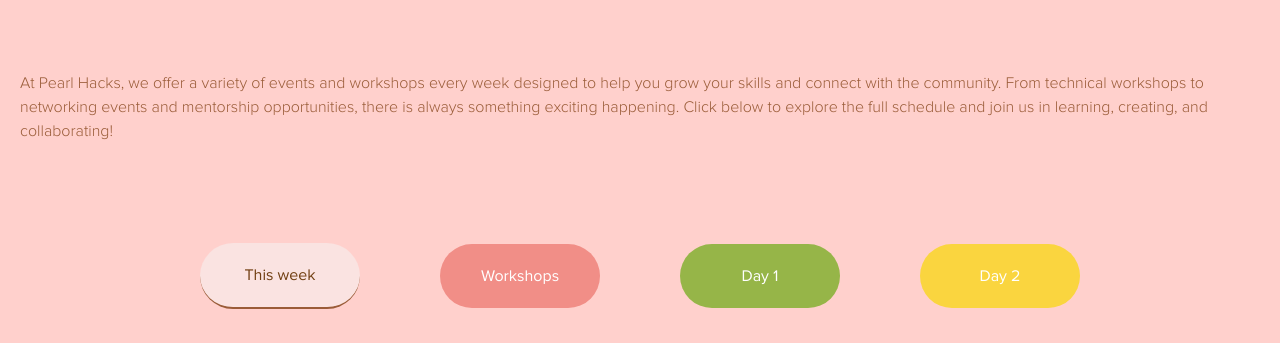
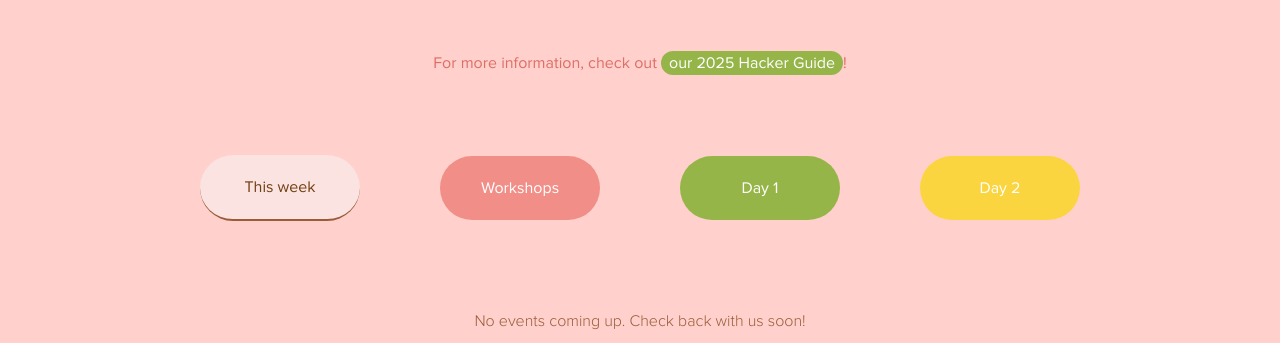
Before and after one commit to pearlhacks/2025website, a Next.js app: page /schedule in a window 1280 px wide. Shown: the part 457-800 px from the top of the page. Built offline with nearby package versions, Linux system fonts and the light colour scheme; no server answers.

Commit message:
created live page

```diff
--- a/src/app/faq/page.tsx
+++ b/src/app/faq/page.tsx
@@ -7,6 +7,7 @@ import { Heading } from "@/components/Skeletons/Heading";
 import { SocialMediaBar } from "@/components/Footer/SocialMediaBar";
 import { useQuery } from "@tanstack/react-query";
 import { getFAQs } from "@/api/getData";
+import { HackerGuideLink } from "@/components/HackerGuideLink";
 
 export default function Page() {
   const categories = [
@@ -60,6 +61,7 @@ export default function Page() {
 
   return (
     <GenericLayout title="FAQ">
+      <HackerGuideLink />
       {faqsByCategory.map(({ category, faqs }) => (
         <div className="pb-5" key={category}>
           <h2 className="text-green font-sans font-bold text-2xl">
--- a/src/app/live/page.tsx
+++ b/src/app/live/page.tsx
@@ -9,11 +9,11 @@ import Tab from "@/components/Live/Tab";
 export default function Page() {
   return (
     <GenericLayout title="Live">
-      <div className="space-y-4">
+      <div className="w-full space-y-4">
         <Timer />
         <LiveButtonGroup />
 
-        <h2 className="text-green font-sans font-bold text-2xl">
+        <h2 className="text-green mt-8 font-sans font-bold text-2xl">
           Event Information
         </h2>
         <Tab />
--- a/src/app/resources/page.tsx
+++ b/src/app/resources/page.tsx
@@ -11,6 +11,7 @@ import {
   ExternalLinkCardSkeleton,
 } from "@/components/Skeletons/ResourceCard";
 import { Resource } from "@/utils/Types";
+import { HackerGuideLink } from "@/components/HackerGuideLink";
 
 export default function Page() {
   const queries = useQueries({
@@ -51,6 +52,7 @@ export default function Page() {
 
   return (
     <GenericLayout title="Resources">
+      <HackerGuideLink />
       <div className="w-full max-w-7xl mx-auto space-y-8 px-4 sm:px-6 lg:px-8">
         <div className="w-full">
           <h2 className="text-green font-sans font-bold text-2xl pb-5">
--- a/src/app/schedule/page.tsx
+++ b/src/app/schedule/page.tsx
@@ -6,9 +6,10 @@ import { GenericLayout } from "@/components/GenericLayout";
 import { ScheduleButton } from "@/components/Schedule/ScheduleButton";
 import { getSchedules } from "@/api/getData";
 import { ScheduleEventCard } from "@/components/Schedule/ScheduleEventCards";
-import { parseISO, isThisWeek } from "date-fns";
+import { parseISO, isThisWeek, parse } from "date-fns";
 import { Schedule } from "@/utils/Types";
 import { ScheduleSkeleton } from "@/components/Skeletons/ScheduleSkeleton";
+import { HackerGuideLink } from "@/components/HackerGuideLink";
 
 export default function Page() {
   const [currentTab, setCurrentTab] = useState<
@@ -27,9 +28,7 @@ export default function Page() {
     const upcomingEvents: Schedule[] = [];
 
     events.forEach((event) => {
-      const eventDate = parseISO(
-        `${new Date().getFullYear()}-${event.date.replace("/", "-")}`
-      );
+      const eventDate = parse(event.date, "MM/dd", new Date());
 
       const calculateEndTime = (startTime?: string, duration?: string) => {
         if (!startTime || !duration) {
@@ -69,7 +68,10 @@ export default function Page() {
         }
       };
 
-      const endDatetime = calculateEndTime(event.start_time, event.duration.toString());
+      const endDatetime = calculateEndTime(
+        event.start_time,
+        event.duration.toString()
+      );
 
       if (event.date === "2/15") {
         day1Events.push(event);
@@ -80,9 +82,7 @@ export default function Page() {
       if (event.event_type.includes("Workshop")) {
         workshops.push(event);
       }
-      // if the event is this week and it has not passed currently in time
-      // {calculateEndTime(event.start_time, event.duration?.toString())}
-      if (isThisWeek(eventDate) && new Date() < new Date(endDatetime)) {
+      if (isThisWeek(eventDate)) {
         upcomingEvents.push(event);
       }
     });
@@ -111,16 +111,10 @@ export default function Page() {
 
   return (
     <GenericLayout title="Schedule">
-      <div className="w-full space-y-20 text-brown">
-        <h2 className="text-brown py-5">
-          At Pearl Hacks, we offer a variety of events and workshops every week
-          designed to help you grow your skills and connect with the community.
-          From technical workshops to networking events and mentorship
-          opportunities, there is always something exciting happening. Click
-          below to explore the full schedule and join us in learning, creating,
-          and collaborating!
-        </h2>
-        <div className="flex overflow-x-auto flex-start md:justify-center space-x-20">
+      <div className="w-full flex flex-col items-center space-y-20 text-brown">
+        <HackerGuideLink />
+
+        <div className="w-full flex overflow-x-auto flex-start md:justify-center space-x-20">
           <ScheduleButton
             onClick={() => setCurrentTab("upcoming")}
             className={`${
@@ -163,7 +157,7 @@ export default function Page() {
           </ScheduleButton>
         </div>
 
-        <div className="space-y-4">
+        <div className="w-full space-y-4">
           {isLoading ? <ScheduleSkeleton /> : renderEvents()}
         </div>
       </div>
--- a/src/components/Buttons/ButtonGroup.tsx
+++ b/src/components/Buttons/ButtonGroup.tsx
@@ -1,10 +1,11 @@
+import Link from "next/link";
 import React, { ReactNode } from "react";
 
 interface ButtonGroupProps {
   buttons: {
     icon: ReactNode;
     label: string;
-    onClick: () => void;
+    href: string;
     isActive?: boolean;
   }[];
 }
@@ -16,12 +17,15 @@ const ButtonGroup: React.FC<ButtonGroupProps> = ({ buttons }) => {
         <button
           key={index}
           type="button"
-          onClick={button.onClick}
-          className={`rounded-md w-full md:w-2/3 flex flex-row items-center font-sans font-bold text-white border-2 border-pink transition ease-in-out p-4 justify-center hover:border-green hover:text-green uppercase hover:bg-pink bg-pink-accent
+          className={`rounded-md w-full md:w-2/3  font-sans font-bold text-white border-2 border-pink transition ease-in-out p-4 hover:border-green hover:text-green uppercase hover:bg-pink bg-pink-accent
                `}
         >
-          <div className="w-4 h-4 mr-4">{button.icon}</div>
-          <div>{button.label}</div>
+          <Link href={button.href}>
+            <div className="flex flex-row items-center  justify-center">
+              <div className="w-4 h-4 mr-4">{button.icon}</div>
+              <div>{button.label}</div>
+            </div>
+          </Link>
         </button>
       ))}
     </div>
--- /dev/null
+++ b/src/components/HackerGuideLink.tsx
@@ -0,0 +1,11 @@
+import { link_hackerguide } from "@/utils/Urls";
+import { Link } from "./Link";
+
+export const HackerGuideLink = () => {
+  return (
+    <p className="text-pink-transition font-medium">
+      For more information, check out{" "}
+      <Link href={link_hackerguide}>our 2025 Hacker Guide</Link>!
+    </p>
+  );
+};
--- a/src/components/Homepage/SponsorGrid.tsx
+++ b/src/components/Homepage/SponsorGrid.tsx
@@ -2,6 +2,7 @@
 import { SponsorProps, Tier } from "@/utils/Types";
 
 export function SponsorGrid({ sponsors }: SponsorProps) {
+  console.log(sponsors);
   const getSize = (tier: Tier) => {
     switch (tier) {
       case Tier.PEARL:
--- a/src/components/Live/ButtonGroup.tsx
+++ b/src/components/Live/ButtonGroup.tsx
@@ -5,28 +5,29 @@ import {
   DocumentIcon,
 } from "@heroicons/react/16/solid";
 import { Discord, FilePersonFill } from "react-bootstrap-icons";
+import { link_devpost, link_discord, link_hackerguide, link_resumedatabase } from "@/utils/Urls";
 
 const LiveButtonGroup: React.FC = () => {
   const buttons = [
     {
       label: "Hacker Guide",
-      onClick: () => alert("Button 1 clicked"),
+      href: link_hackerguide,
       isActive: true,
       icon: <DocumentIcon />,
     },
     {
       label: "Discord",
-      onClick: () => alert("Button 2 clicked"),
+      href: link_discord,
       icon: <Discord />,
     },
     {
       label: "Devpost",
-      onClick: () => alert("Button 3 clicked"),
+      href: link_devpost,
       icon: <ArchiveBoxArrowDownIcon />,
     },
     {
       label: "Resume Database",
-      onClick: () => alert("Button 3 clicked"),
+      href: link_resumedatabase,
       icon: <FilePersonFill />,
     },
   ];
--- a/src/utils/Urls.ts
+++ b/src/utils/Urls.ts
@@ -8,6 +8,14 @@ export const register_mentor = "http://bit.ly/ph2025mentor";
 export const mlh_codeofconduct =
   "https://github.com/MLH/mlh-policies/blob/main/code-of-conduct.md";
 
+export const link_discord = "https://bit.ly/PH25Discord";
+
+export const link_hackerguide = "http://bit.ly/PH25HackerGuide";
+
+export const link_devpost = "https://pearlhacks2025.devpost.com/";
+
+export const link_resumedatabase = "https://form.typeform.com/to/oqPreAkN";
+
 export const link_mailinglist =
   "https://docs.google.com/forms/d/19DBnubSD4h-scUPk0rONWUqEIse-9U2Efz_TtcAqFy4/viewform?edit_requested=true";
 
```
